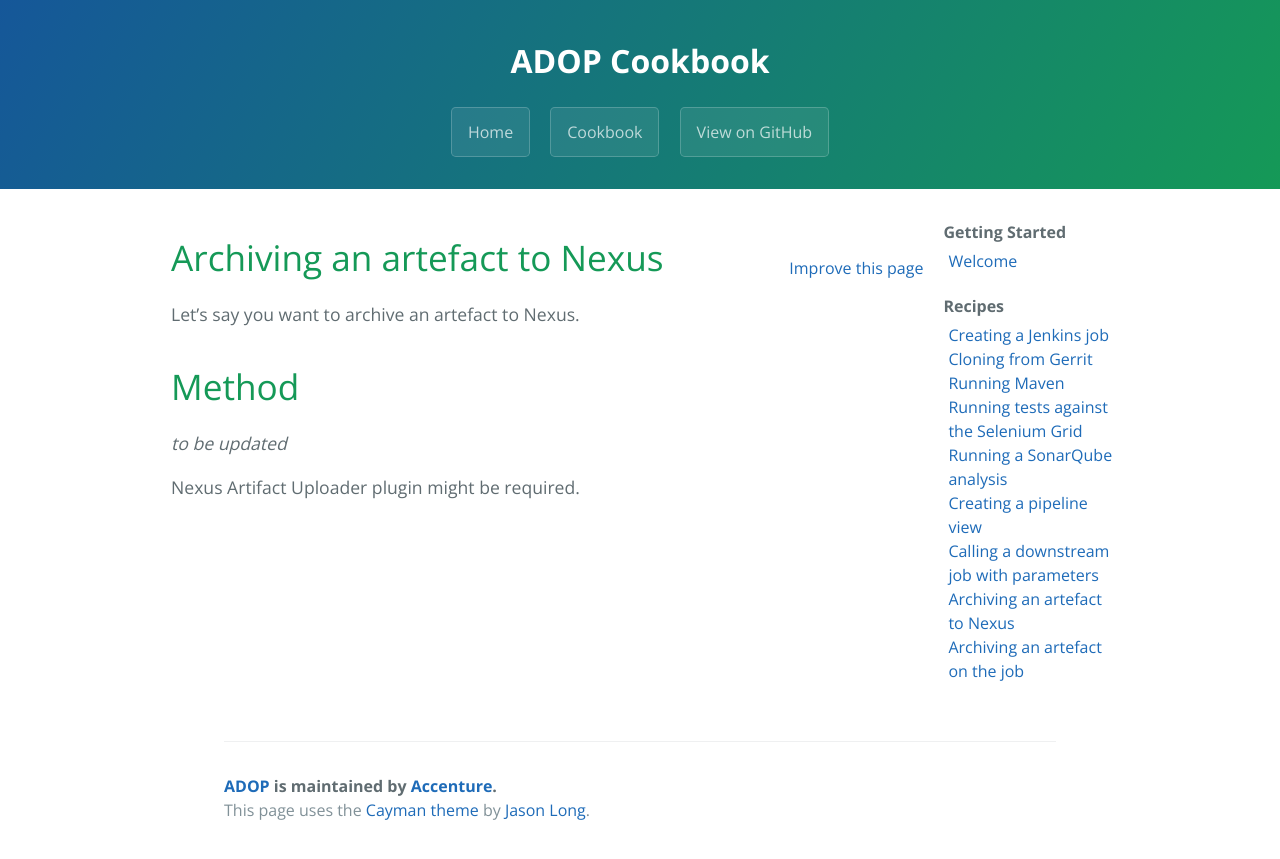
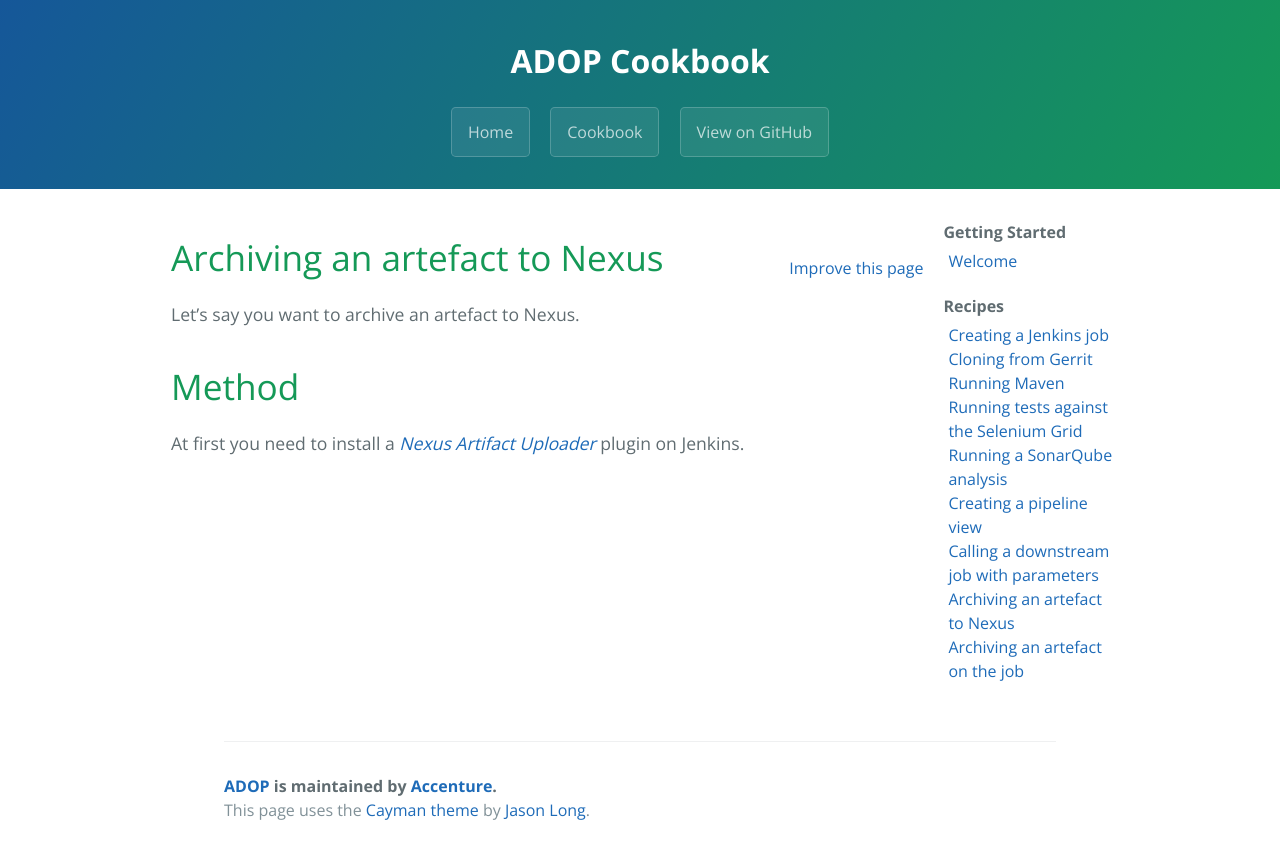
Before and after one commit to alexeymhv/adop-cartridges-cookbook, a Jekyll site: the page built from _docs/recipes/archiving-artefact-to-nexus.md, in a window 1280 px wide. Shown: the top 859 px of the page. Built offline with Jekyll 4.4.1, drawn with Linux system fonts in a browser that asks for light colours.

Commit message:
Update archiving-artefact-to-nexus.md

```diff
--- a/_docs/recipes/archiving-artefact-to-nexus.md
+++ b/_docs/recipes/archiving-artefact-to-nexus.md
@@ -8,6 +8,4 @@ Let's say you want to archive an artefact to Nexus.
 
 # Method
 
-_to be updated_
-
-Nexus Artifact Uploader plugin might be required.
+At first you need to install a _[Nexus Artifact Uploader](https://wiki.jenkins-ci.org/display/JENKINS/Nexus+Artifact+Uploader)_ plugin on Jenkins.
```
